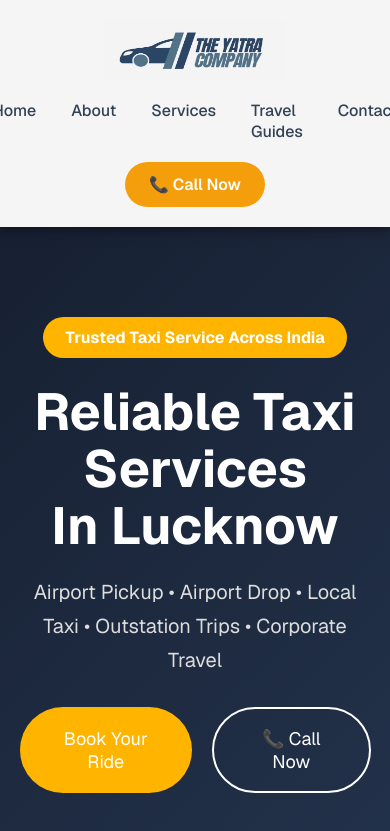
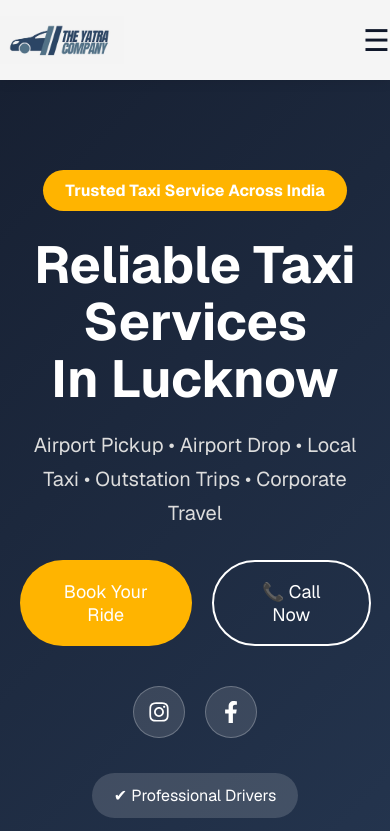
Before and after one commit to Brewscriptmedia/theyatracompany, a Next.js app: page / in a window 390 px wide. Shown: the top 831 px of the page. Built offline with nearby package versions, Linux system fonts and the light colour scheme; no server answers; a web font is replaced by a local one.

Commit message:
optimized navbar to be mobile responsive

```diff
--- a/src/components/layout/Navbar.jsx
+++ b/src/components/layout/Navbar.jsx
@@ -1,17 +1,23 @@
 "use client";
 
+import { useState } from "react";
 import Image from "next/image";
 import Link from "next/link";
+
 import styles from "./Navbar.module.css";
 import Container from "../ui/Container";
 import siteConfig from "@/config/siteConfig";
 
 export default function Navbar() {
-    return(
+  const [menuOpen, setMenuOpen] = useState(false);
+
+  const closeMenu = () => setMenuOpen(false);
+
+  return (
     <header className={styles.header}>
       <Container>
         <nav className={styles.navbar}>
-                    <Link href="/">
+          <Link href="/" onClick={closeMenu} className={styles.logo}>
             <Image
               src="/Images/logo1.jpeg"
               alt="The Yatra Company"
@@ -21,22 +27,61 @@ export default function Navbar() {
             />
           </Link>
 
+          <button
+            className={styles.menuButton}
+            onClick={() => setMenuOpen(!menuOpen)}
+            aria-label="Toggle Menu"
+          >
+            {menuOpen ? "✕" : "☰"}
+          </button>
+
+          <div
+            className={`${styles.menu} ${
+              menuOpen ? styles.menuOpen : ""
+            }`}
+          >
             <ul className={styles.navLinks}>
-                        <li><Link href="/">Home</Link></li>
-                        <li><Link href="/about">About</Link></li>
-                        <li><Link href="/services">Services</Link></li>
-                        <li><Link href="/travel-guides">Travel Guides</Link></li>
-                        <li><Link href="/contact">Contact</Link></li>
+              <li>
+                <Link href="/" onClick={closeMenu}>
+                  Home
+                </Link>
+              </li>
+
+              <li>
+                <Link href="/about" onClick={closeMenu}>
+                  About
+                </Link>
+              </li>
+
+              <li>
+                <Link href="/services" onClick={closeMenu}>
+                  Services
+                </Link>
+              </li>
+
+              <li>
+                <Link href="/travel-guides" onClick={closeMenu}>
+                  Travel Guides
+                </Link>
+              </li>
+
+              <li>
+                <Link href="/contact" onClick={closeMenu}>
+                  Contact
+                </Link>
+              </li>
             </ul>
 
             <a
-                        href= {`tel:${siteConfig.phone}`}
+              href={`tel:${siteConfig.phone}`}
               className={styles.callButton}
+              onClick={closeMenu}
             >
               📞 Call Now
             </a>
+          </div>
         </nav>
       </Container>
     </header>
-    )
+  );
 }
--- a/src/components/layout/Navbar.module.css
+++ b/src/components/layout/Navbar.module.css
@@ -1,63 +1,135 @@
-.header{
+.header {
   position: sticky;
   top: 0;
+  z-index: 1000;
+
   background: #f5f5f5;
-    z-index: 1000;
-    box-shadow: 0 2px 12px rgba(0, 0, 0, 0.5);
+  backdrop-filter: blur(10px);
+
+  box-shadow: 0 2px 12px rgba(0, 0, 0, 0.08);
 }
 
-.navbar{
+.navbar {
+  height: 80px;
+
   display: flex;
   justify-content: space-between;
   align-items: center;
-    height: 80px;
+
+  position: relative;
 }
 
-.logo{
-    font-size: 24px;
-    font-weight: 700;
+.logo img {
+  width: auto;
+  height: 58px;
+}
+
+.menu {
+  display: flex;
+  align-items: center;
+  gap: 40px;
+}
+
+.navLinks {
+  display: flex;
+  align-items: center;
+  gap: 34px;
+
+  list-style: none;
+}
+
+.navLinks a {
+  color: #334155;
+  font-weight: 500;
+  transition: 0.3s;
+}
+
+.navLinks a:hover {
+  color: #f59e0b;
+}
+
+.callButton {
+  display: inline-flex;
+  align-items: center;
+  justify-content: center;
+
+  background: #f59e0b;
+  color: white;
+
+  padding: 12px 24px;
+
+  border-radius: 999px;
+
+  font-weight: 600;
+
+  transition: 0.3s;
+}
+
+.callButton:hover {
+  background: #d97706;
+}
+
+.menuButton {
+  display: none;
+
+  background: none;
+  border: none;
+
+  font-size: 30px;
+
+  cursor: pointer;
+
   color: #0f172a;
 }
 
-.navLinks{
-    display: flex;
-    gap: 35px;
+@media (max-width: 900px) {
+  .menuButton {
+    display: block;
   }
 
-.navLinks a{
-    font-weight: 500;
-    color: #334155;
-    transition: .3s;
+  .logo img {
+    height: 48px;
   }
 
-.navLinks a:hover{
-    color: #f59e0b;
+  .menu {
+    position: absolute;
+
+    top: 80px;
+    left: 0;
+    right: 0;
+
+    background: #f5f5f5;
+
+    display: flex;
+    flex-direction: column;
+
+    align-items: center;
+
+    gap: 25px;
+
+    padding: 0;
+
+    overflow: hidden;
+
+    max-height: 0;
+
+    transition: all 0.35s ease;
+
+    box-shadow: 0 12px 24px rgba(0, 0, 0, 0.08);
   }
 
-.callButton{
-    background: #f59e0b;
-    color: white;
-    padding: 12px 24px;
-    border-radius: 30px;
-    font-weight: 600;
-    transition: .3s;
+  .menuOpen {
+    max-height: 600px;
+    padding: 30px 20px;
   }
 
-.callButton:hover{
-    background: #d97706;
+  .navLinks {
+    flex-direction: column;
+    gap: 22px;
   }
 
-@media(max-width:768px){
-    .navbar{
-        flex-direction: column;
-        height: auto;
-        padding: 20px 0;
-        gap: 20px;
-    }
-
-    .navlinks{
-        flex-direction: column;
-        align-items: center;
-        gap: 15px;
+  .callButton {
+    width: 100%;
+    max-width: 280px;
   }
 }
```
Lines whose indentation alone changed are shown as unchanged.
